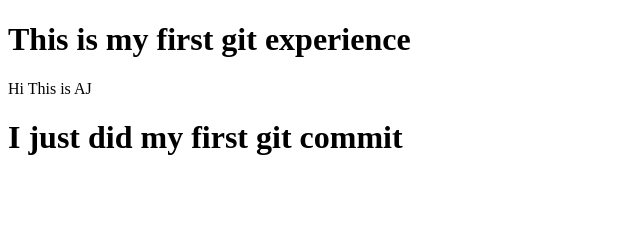
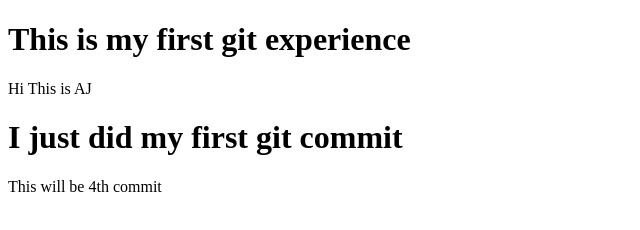
Before and after one commit to abhi123412/my-first-repo, a plain HTML site: page index.html in a window 1280 px wide. Shown: the whole page, without its empty margins (0-640 px from the left). Drawn offline with Linux system fonts and the light colour scheme.

Commit message:
4th commit

```diff
--- a/index.html
+++ b/index.html
@@ -10,5 +10,6 @@
     <h1>This is my first git experience</h1>
     <p>Hi This is AJ</p>
     <p><h1>I just did my first git commit</h1></p>
+    <p>This will be 4th commit</p>
 </body>
 </html>
```
